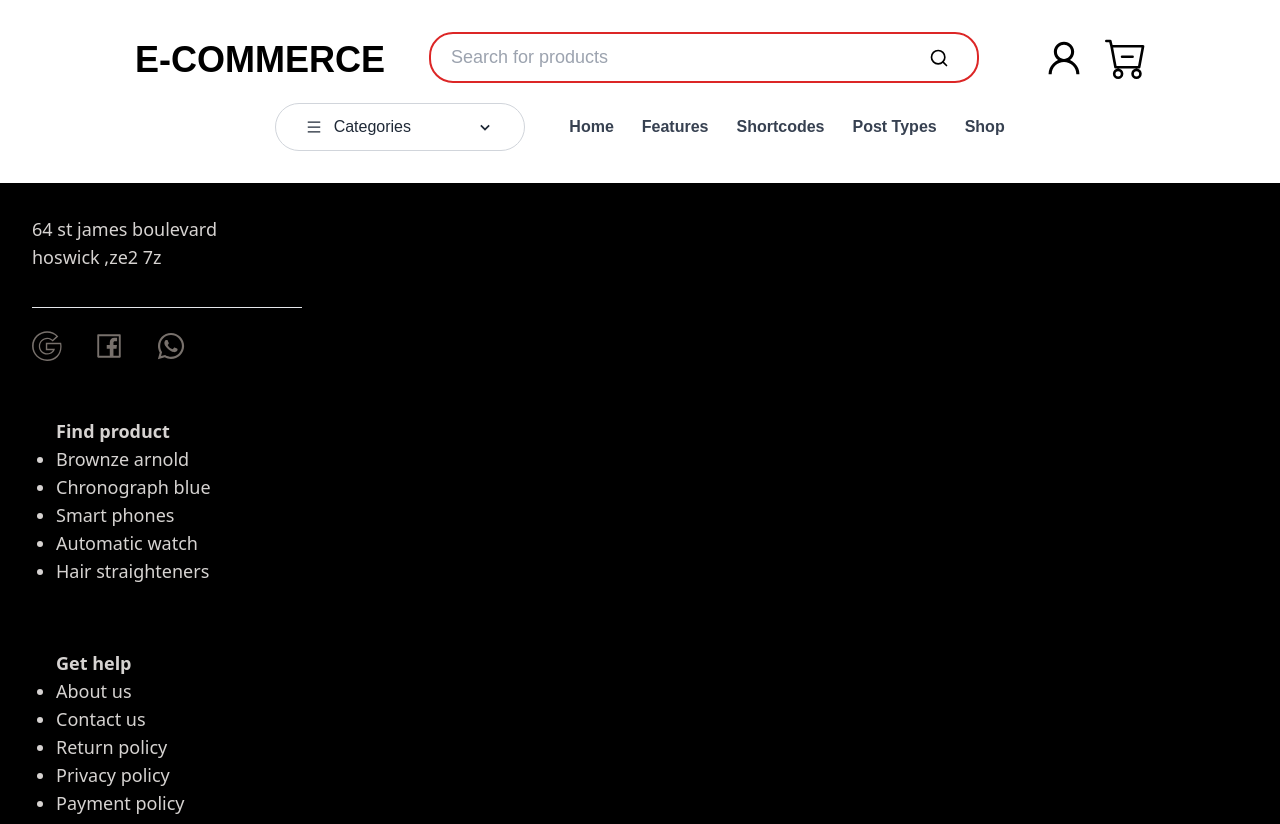
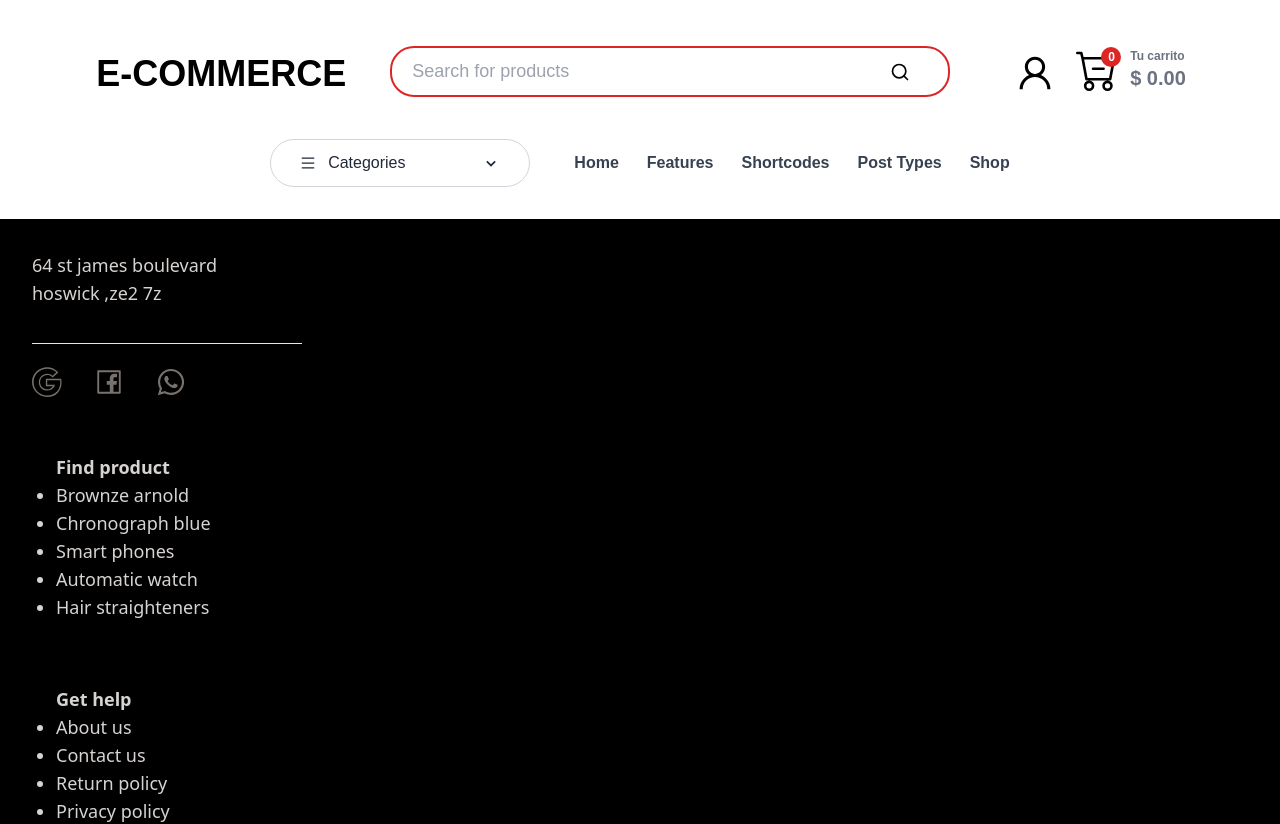
Before and after one commit to No-Country/c13-26-m-node-react, a React (Vite) app in the folder front/: page / in a window 1280 px wide. Shown: the top 824 px of the page. Built offline with nearby package versions, Linux system fonts and the light colour scheme.

Commit message:
style: ajustes de iconos user y cart

```diff
--- a/front/src/components/navbar/Navbar.jsx
+++ b/front/src/components/navbar/Navbar.jsx
@@ -12,7 +12,7 @@ const Navbar = () => {
   return (
 
     <header className='bg-white text-black h-full w-full px-6 py-8 font-poppins'>
-      <article className='h-full flex items-center justify-center gap-11 pb-5'>
+      <article className='h-full flex items-center justify-center gap-11 pb-7'>
         <button className=''
         >
           <p className=' font-bold
@@ -25,7 +25,7 @@ const Navbar = () => {
     >
       <input
         type="text"
-        className="text-lg  md:w-[550px] bg-transparent border-[2px] h-[51px] border-red-600
+        className="text-lg  md:w-[560px] bg-transparent border-[2px] h-[51px] border-red-600
         outline-none rounded-3xl px-5"
         placeholder="Search for products"
         name='search'
@@ -35,12 +35,22 @@ const Navbar = () => {
         </button>
     </form>
       <nav>
-        <ul className='flex gap-5 font-semibold text-black text-[42px]'>
+        <ul className='flex gap-5 font-semibold text-black text-[42px] pt-4'>
           <li>
-            <AiOutlineUser/>
+            <button><AiOutlineUser/></button>
           </li>
           <li>
-            <BsCartDash/>
+            <div className='relative flex gap-3'>
+            <button><BsCartDash/></button>
+            <div className='rounded-full bg-red-600 text-white text-xs w-5 h-5 absolute
+              bottom-[25px] left-[25px]'>
+              <p className='pl-[7px] pt-[2px]'>0</p>
+              </div>
+              <div className='text-xs text-gray-500'>
+              <p>Tu carrito</p>
+              <p className='text-xl'>$ 0.00</p>
+            </div>
+              </div>
           </li>
         </ul>
       </nav>
@@ -49,7 +59,7 @@ const Navbar = () => {
       <article className='flex flex-row justify-center gap-11'>
 
         <button className='flex items-center border-[1px] border-gray-300 rounded-3xl
-        justify-center w-[250px] h-12 font-light text-gray-800 gap-16'>
+        justify-center w-[260px] h-12 font-light text-gray-800 gap-[75px]'>
           <div className='flex items-center gap-3'>
           <AiOutlineMenu/>
           <h2>
```
